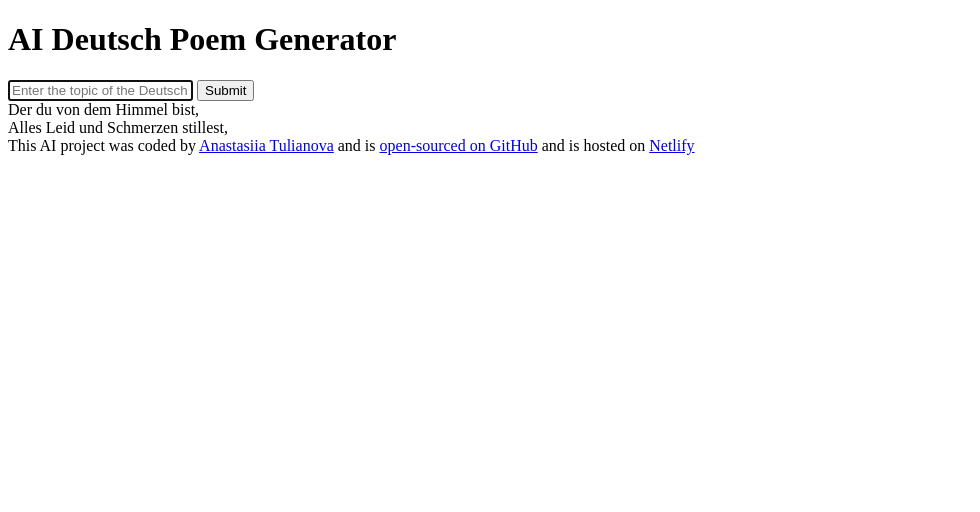
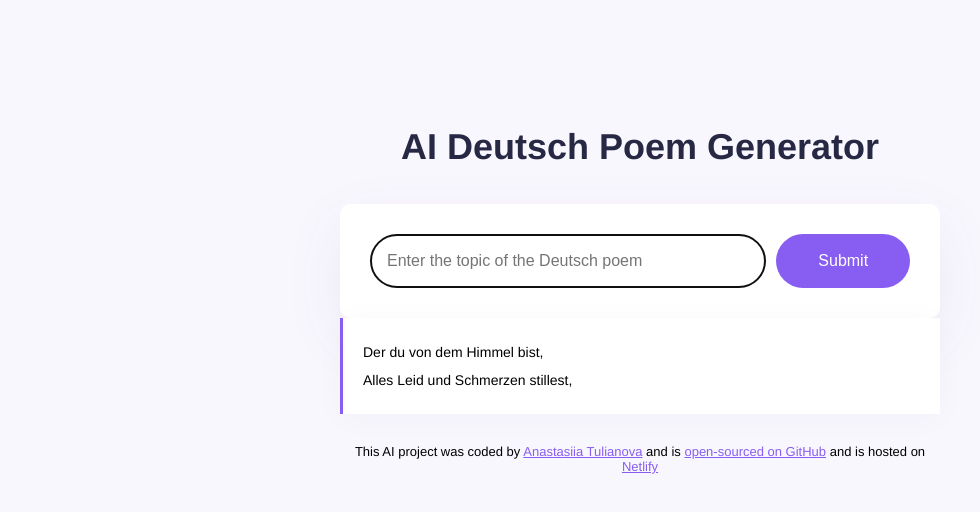
Before and after one commit to AnastasiiaTL/deutsch-poem-generator, a plain HTML site: page index.html in a window 1280 px wide. Shown: the whole page, without its empty margins (0-980 px from the left). Drawn offline with Linux system fonts and the light colour scheme.

Commit message:
Add styling the project

```diff
--- a/index.html
+++ b/index.html
@@ -7,6 +7,7 @@
     <title>AI Deutsch Poem Generator</title>
 </head>
 <body>
+    <div class="container">
     <header>
     <h1>AI Deutsch Poem Generator</h1>
     </header>
@@ -16,10 +17,11 @@
             placeholder="Enter the topic of the Deutsch poem"
             autofocus
             required
-            autocomplete="off"/>
-            <input type="submit" />
+            autocomplete="off"
+            class="instructions"/>
+            <input type="submit" class="submit-button" />
         </form>
-        <div>
+        <div class="poem">
             Der du von dem Himmel bist,
             <br />
             Alles Leid und Schmerzen stillest,
@@ -29,6 +31,7 @@
         This AI project was coded by <a href="https://github.com/AnastasiiaTL" target="_blank">Anastasiia Tulianova</a> and is
         <a href="https://github.com/AnastasiiaTL/deutsch-poem-generator" target="_blank">open-sourced on GitHub</a> and is hosted on <a href="https://deutsch-poem-generator.netlify.app" target="_blank">Netlify</a>
     </footer>
+</div>
     <script src="src/index.js"></script>
 </body>
 </html>
--- a/src/style.css
+++ b/src/style.css
@@ -1,3 +1,61 @@
 body {
+    background-color: #f9f7fe;
+    font-family: Helvetica, Arial, sans-serif;
+}
+a {
+    color: #885df1;
+}
+.container {
+    margin: 120px auto;
+    max-width: 600px;
+}
+header {
+    margin-bottom: 30px;
+}
+h1 {
+    text-align: center;
+    font-weight: 800;
+    font-size: 36px;
+    line-height: 1.5;
+    color: #272844;
+}
 
+form {
+    padding: 30px;
+    background-color: white;
+    box-shadow: 0px 20px 60px rgba(65, 50, 100, 0.08);
+    border-radius: 10px;
+    display: flex;
 }
+.instructions {
+    padding: 16px;
+    border: 1px solid rgba(39, 33, 66, 0.5);
+    width: 80%;
+    font-size: 16px;
+    border-radius: 50px;
+    line-height: 20px;
+    color: #272844;
+}
+.submit-button {
+    margin-left: 10px;
+    background: #885df1;
+    color: white;
+    border: none;
+    width: 150px;
+    font-size: 16px;
+    border-radius: 50px;
+    padding: 14px 24px;
+}
+.poem {
+    font-size: 14px;
+    background-color: #fff;
+    padding: 20px;
+    line-height: 2;
+    border-left: 3px solid #885df1;
+    box-shadow: 0px 4px 30px 0px rgba(39, 33, 66, 0.03);
+}
+footer {
+    text-align: center;
+    font-size: 13px;
+    margin-top: 30px;
+}
```
